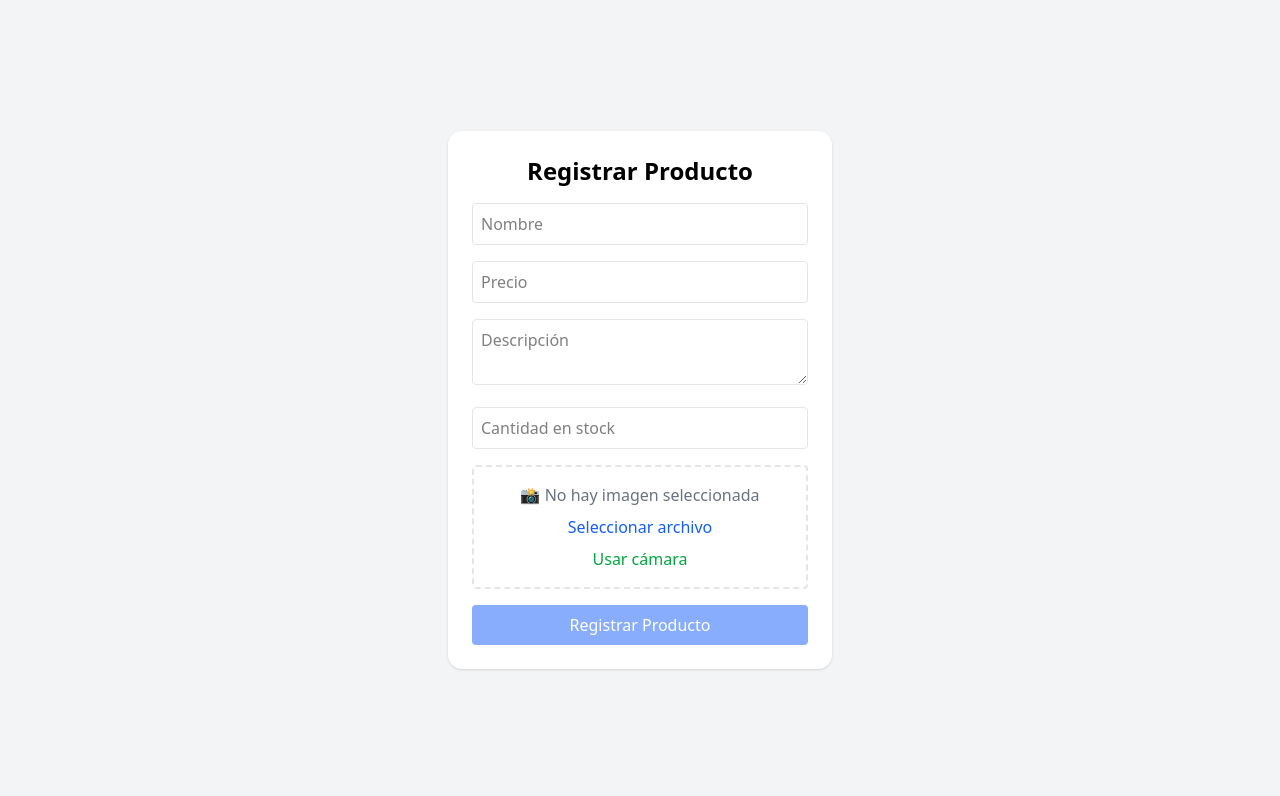
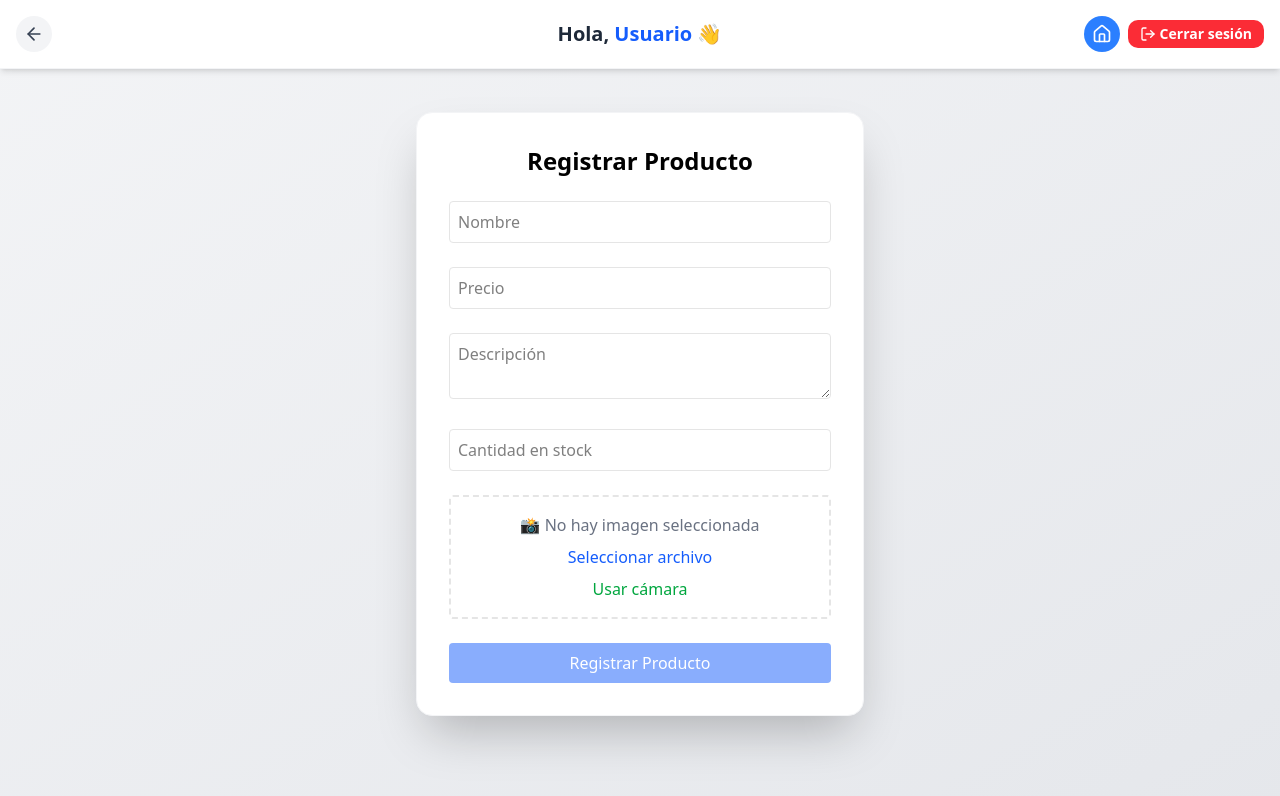
Before and after one commit to bryanrico7360/parcial-2, a Next.js app: page /productos/add in a window 1280 px wide. Shown: the top 796 px of the page. Built offline with nearby package versions, Linux system fonts and the light colour scheme.

Commit message:
Implementaacion header y animaciones en secciones

```diff
--- a/src/app/menu/page.jsx
+++ b/src/app/menu/page.jsx
@@ -2,7 +2,7 @@
 import { useRouter } from "next/navigation";
 import { motion } from "framer-motion";
 import { Package, FileText, ShoppingCart, RefreshCcw } from "lucide-react";
-import Header from "@/components/Header"; // ✅ importación correcta
+import Header from "@/components/Header";
 
 export default function MenuPage() {
   const router = useRouter();
--- a/src/app/productos/actualizar/page.jsx
+++ b/src/app/productos/actualizar/page.jsx
@@ -1,5 +1,7 @@
 "use client";
 import { useEffect, useState } from "react";
+import { motion } from "framer-motion";
+import Header from "@/components/Header";
 
 export default function GestionInventarioPage() {
   const [productos, setProductos] = useState([]);
@@ -127,8 +129,15 @@ export default function GestionInventarioPage() {
   };
 
   return (
-    <main className="min-h-screen bg-gray-100 py-10">
-      <div className="max-w-6xl mx-auto bg-white p-6 rounded-2xl shadow-md">
+    <main className="min-h-screen pt-28 bg-gradient-to-br from-gray-100 to-gray-200 py-10">
+      <Header />
+
+      <motion.div
+        className="max-w-6xl mx-auto bg-white p-6 rounded-2xl shadow-2xl border border-gray-100"
+        initial={{ scale: 0.9, opacity: 0 }}
+        animate={{ scale: 1, opacity: 1 }}
+        transition={{ duration: 0.4 }}
+      >
         <h1 className="text-3xl font-bold text-center mb-6 text-blue-700">
           Gestión de Inventario
         </h1>
@@ -160,9 +169,12 @@ export default function GestionInventarioPage() {
                   </td>
                 </tr>
               ) : (
-                productos.map((p) => (
-                  <tr
+                productos.map((p, index) => (
+                  <motion.tr
                     key={p._id}
+                    initial={{ opacity: 0, y: 10 }}
+                    animate={{ opacity: 1, y: 0 }}
+                    transition={{ delay: index * 0.05 }}
                     className="hover:bg-gray-50 transition-all duration-200"
                   >
                     <td className="border p-2 text-center">
@@ -259,44 +271,52 @@ export default function GestionInventarioPage() {
                           )}
 
                           <div className="flex justify-center gap-2 mt-2">
-                            <button
+                            <motion.button
                               onClick={() => handleUpdate(p._id)}
-                              className="bg-green-600 hover:bg-green-700 hover:scale-110 active:scale-95 transition-transform duration-200 text-white px-3 py-1 rounded text-xs cursor-pointer"
+                              whileHover={{ scale: 1.05 }}
+                              whileTap={{ scale: 0.95 }}
+                              className="bg-green-600 hover:bg-green-700 text-white px-3 py-1 rounded text-xs cursor-pointer"
                             >
                               Guardar
-                            </button>
-                            <button
+                            </motion.button>
+                            <motion.button
                               onClick={handleCancel}
-                              className="bg-gray-500 hover:bg-gray-600 hover:scale-110 active:scale-95 transition-transform duration-200 text-white px-3 py-1 rounded text-xs cursor-pointer"
+                              whileHover={{ scale: 1.05 }}
+                              whileTap={{ scale: 0.95 }}
+                              className="bg-gray-500 hover:bg-gray-600 text-white px-3 py-1 rounded text-xs cursor-pointer"
                             >
                               Cancelar
-                            </button>
+                            </motion.button>
                           </div>
                         </>
                       ) : (
                         <div className="flex justify-center gap-2">
-                          <button
+                          <motion.button
                             onClick={() => handleEdit(p)}
-                            className="bg-blue-600 hover:bg-blue-700 hover:scale-110 active:scale-95 transition-transform duration-200 text-white px-3 py-1 rounded text-xs cursor-pointer"
+                            whileHover={{ scale: 1.05 }}
+                            whileTap={{ scale: 0.95 }}
+                            className="bg-blue-600 hover:bg-blue-700 text-white px-3 py-1 rounded text-xs cursor-pointer"
                           >
                             Editar
-                          </button>
-                          <button
+                          </motion.button>
+                          <motion.button
                             onClick={() => handleDelete(p._id)}
-                            className="bg-red-600 hover:bg-red-700 hover:scale-110 active:scale-95 transition-transform duration-200 text-white px-3 py-1 rounded text-xs cursor-pointer"
+                            whileHover={{ scale: 1.05 }}
+                            whileTap={{ scale: 0.95 }}
+                            className="bg-red-600 hover:bg-red-700 text-white px-3 py-1 rounded text-xs cursor-pointer"
                           >
                             Eliminar
-                          </button>
+                          </motion.button>
                         </div>
                       )}
                     </td>
-                  </tr>
+                  </motion.tr>
                 ))
               )}
             </tbody>
           </table>
         </div>
-      </div>
+      </motion.div>
     </main>
   );
 }
--- a/src/app/productos/add/page.jsx
+++ b/src/app/productos/add/page.jsx
@@ -1,5 +1,7 @@
 "use client";
 import { useEffect, useRef, useState } from "react";
+import { motion } from "framer-motion";
+import Header from "@/components/Header";
 
 export default function RegistrarProductoPage() {
   const [formData, setFormData] = useState({
@@ -12,7 +14,6 @@ export default function RegistrarProductoPage() {
   const [preview, setPreview] = useState(null);
   const [message, setMessage] = useState("");
 
-  // cámara
   const videoRef = useRef(null);
   const canvasRef = useRef(null);
   const [photo, setPhoto] = useState(null);
@@ -27,6 +28,7 @@ export default function RegistrarProductoPage() {
     parseInt(formData.stock) >= 0 &&
     (file !== null || photo !== null);
 
+  // Cámara
   useEffect(() => {
     if (!isCameraOn) return;
     const iniciarCamara = async () => {
@@ -41,8 +43,7 @@ export default function RegistrarProductoPage() {
 
     return () => {
       if (videoRef.current && videoRef.current.srcObject) {
-        const tracks = videoRef.current.srcObject.getTracks();
-        tracks.forEach((t) => t.stop());
+        videoRef.current.srcObject.getTracks().forEach((t) => t.stop());
       }
     };
   }, [isCameraOn]);
@@ -78,8 +79,6 @@ const tomarFoto = () => {
 
     const videoWidth = video.videoWidth;
     const videoHeight = video.videoHeight;
-
-  // 🔹 Calculamos un recorte cuadrado centrado
     const size = Math.min(videoWidth, videoHeight);
     const offsetX = (videoWidth - size) / 2;
     const offsetY = (videoHeight - size) / 2;
@@ -87,20 +86,9 @@ const tomarFoto = () => {
     canvas.width = size;
     canvas.height = size;
 
-  // 🔹 Dibuja la imagen espejada y recortada
     context.save();
     context.scale(-1, 1);
-  context.drawImage(
-    video,
-    offsetX,
-    offsetY,
-    size,
-    size,
-    -size,
-    0,
-    size,
-    size
-  );
+    context.drawImage(video, offsetX, offsetY, size, size, -size, 0, size, size);
     context.restore();
 
     const imageData = canvas.toDataURL("image/png", 0.9);
@@ -108,13 +96,10 @@ const tomarFoto = () => {
     setPreview(imageData);
     setIsCameraOn(false);
 
-  // 🔹 Apagamos la cámara para liberar recursos
+    // Apagar cámara
     const stream = video.srcObject;
-  if (stream) {
-    stream.getTracks().forEach((track) => track.stop());
-  }
+    if (stream) stream.getTracks().forEach((track) => track.stop());
   };
-
 
   const handleSubmit = async (e) => {
     e.preventDefault();
@@ -157,10 +142,15 @@ const tomarFoto = () => {
   };
 
   return (
-    <main className="min-h-screen flex items-center justify-center bg-gray-100">
-      <form
+    <main className="min-h-screen flex flex-col items-center bg-gradient-to-br from-gray-100 to-gray-200 p-6 pt-28">
+      <Header />
+
+      <motion.form
         onSubmit={handleSubmit}
-        className="bg-white p-6 rounded-xl shadow w-96 space-y-4"
+        className="bg-white p-8 rounded-2xl shadow-2xl w-full max-w-md space-y-6 border border-gray-100"
+        initial={{ scale: 0.9, opacity: 0 }}
+        animate={{ scale: 1, opacity: 1 }}
+        transition={{ duration: 0.4 }}
       >
         <h1 className="text-2xl font-bold text-black text-center">
           Registrar Producto
@@ -270,18 +260,20 @@ const tomarFoto = () => {
           )}
         </div>
 
-        <button
+        <motion.button
           type="submit"
           disabled={!isFormValid}
+          whileHover={isFormValid ? { scale: 1.05 } : {}}
+          whileTap={isFormValid ? { scale: 0.95 } : {}}
           className={`w-full text-white py-2 rounded ${
             isFormValid
-              ? "bg-blue-600 hover:bg-blue-700 transform hover:scale-105 transition-transform cursor-pointer"
+              ? "bg-blue-600 hover:bg-blue-700 transition-transform cursor-pointer"
               : "bg-blue-600/50 cursor-not-allowed"
           }`}
         >
           Registrar Producto
-        </button>
-      </form>
+        </motion.button>
+      </motion.form>
     </main>
   );
 }
--- a/src/app/productos/reporte/page.jsx
+++ b/src/app/productos/reporte/page.jsx
@@ -1,5 +1,6 @@
 "use client";
 import { useState } from "react";
+import Header from "@/components/Header";
 
 export default function ReportePage() {
   const [loading, setLoading] = useState(false);
@@ -26,6 +27,7 @@ export default function ReportePage() {
 
   return (
     <main className="min-h-screen flex items-center justify-center bg-gray-100">
+      <Header />
       <div className="bg-white p-6 rounded-xl shadow w-96 text-center space-y-4">
         <h1 className="text-2xl font-bold text-black">
           Reporte de Inventario
--- a/src/app/productos/ventas/page.jsx
+++ b/src/app/productos/ventas/page.jsx
@@ -1,5 +1,7 @@
 "use client";
 import { useEffect, useState } from "react";
+import { motion } from "framer-motion";
+import Header from "@/components/Header";
 
 export default function VentaProductosPage() {
   const [productos, setProductos] = useState([]);
@@ -7,7 +9,6 @@ export default function VentaProductosPage() {
   const [message, setMessage] = useState("");
   const [cliente, setCliente] = useState("");
 
-  // 🔹 Cargar productos desde la BD
   useEffect(() => {
     const fetchProductos = async () => {
       try {
@@ -23,7 +24,6 @@ export default function VentaProductosPage() {
     fetchProductos();
   }, []);
 
-  // 🔹 Manejar cantidad seleccionada
   const handleCantidadChange = (id, cantidad) => {
     setSeleccion((prev) => ({
       ...prev,
@@ -31,7 +31,6 @@ export default function VentaProductosPage() {
     }));
   };
 
-  // 🔹 Generar venta y factura PDF
   const handleVenta = async (e) => {
     e.preventDefault();
     setMessage("");
@@ -63,7 +62,7 @@ export default function VentaProductosPage() {
       if (res.ok) {
         const blob = await res.blob();
         const url = URL.createObjectURL(blob);
-        window.open(url); // abre el PDF
+        window.open(url);
         setMessage("✅ Venta realizada y factura generada");
         setSeleccion({});
         setCliente("");
@@ -78,10 +77,15 @@ export default function VentaProductosPage() {
   };
 
   return (
-    <main className="min-h-screen flex flex-col items-center bg-gray-100 p-6">
-      <form
+    <main className="min-h-screen flex flex-col items-center bg-gradient-to-br from-gray-100 to-gray-200 p-6 pt-28">
+      <Header />
+
+      <motion.form
         onSubmit={handleVenta}
-        className="bg-white p-8 rounded-xl shadow-xl w-full max-w-4xl space-y-6"
+        className="bg-white p-8 rounded-2xl shadow-2xl w-full max-w-4xl space-y-6 border border-gray-100"
+        initial={{ scale: 0.9, opacity: 0 }}
+        animate={{ scale: 1, opacity: 1 }}
+        transition={{ duration: 0.4 }}
       >
         <h1 className="text-3xl font-bold text-center text-black">
           Venta de Productos
@@ -148,15 +152,17 @@ export default function VentaProductosPage() {
           </table>
         </div>
 
-        <button
+        <motion.button
           type="submit"
+          whileHover={{ scale: 1.05 }}
+          whileTap={{ scale: 0.95 }}
           className="w-full bg-green-600 text-white py-3 rounded-lg
                      hover:bg-green-700 transform transition-transform
-                     duration-200 hover:scale-105 shadow-md font-semibold cursor-pointer"
+                     duration-200 shadow-md font-semibold cursor-pointer"
         >
           Generar Venta y Factura PDF
-        </button>
-      </form>
+        </motion.button>
+      </motion.form>
     </main>
   );
 }
--- a/src/components/Header.jsx
+++ b/src/components/Header.jsx
@@ -2,6 +2,7 @@
 import { useRouter, usePathname } from "next/navigation";
 import { useEffect, useState } from "react";
 import { ArrowLeft, Home, LogOut } from "lucide-react";
+import { motion } from "framer-motion";
 
 export default function Header() {
   const router = useRouter();
@@ -10,9 +11,7 @@ export default function Header() {
 
   useEffect(() => {
     const storedName = localStorage.getItem("nombreUsuario");
-    if (storedName) {
-      setNombreUsuario(storedName);
-    }
+    if (storedName) setNombreUsuario(storedName);
   }, []);
 
   const handleLogout = () => {
@@ -33,44 +32,71 @@ export default function Header() {
   const isMenu = pathname === "/menu" || pathname === "/";
 
   return (
-    <header className="w-full flex items-center justify-between p-4 bg-white shadow-md fixed top-0 left-0 z-50 border-b border-gray-100">
+    <motion.header
+      className="w-full flex items-center justify-between p-4 bg-white shadow-md fixed top-0 left-0 z-50 border-b border-gray-100"
+      initial={{ y: -50, opacity: 0 }}
+      animate={{ y: 0, opacity: 1 }}
+      transition={{ type: "spring", stiffness: 120, damping: 15 }}
+    >
       {/* 🔙 Volver atrás */}
-      <div className="flex items-center gap-3">
+      <div className="flex items-center gap-3 w-1/4">
         {!isMenu && (
-          <button
+          <motion.button
             onClick={handleBack}
-            className="p-2 bg-gray-100 rounded-full hover:bg-gray-200 transition"
+            whileHover={{ scale: 1.1 }}
+            whileTap={{ scale: 0.95 }}
+            className="p-2 bg-gray-100 rounded-full cursor-pointer hover:bg-gray-200 transition"
             title="Volver atrás"
           >
             <ArrowLeft className="w-5 h-5 text-gray-700" />
-          </button>
+          </motion.button>
         )}
       </div>
 
-      {/* 👤 Saludo */}
-      <h2 className="text-lg sm:text-xl font-semibold text-gray-800 text-center flex-1">
-        Hola, <span className="text-blue-600">{nombreUsuario || "Usuario"}</span> 👋
-      </h2>
+      {/* 👤 Saludo centrado con animación */}
+      <motion.div
+        className="flex justify-center flex-1"
+        initial={{ opacity: 0, y: -10 }}
+        animate={{ opacity: 1, y: 0 }}
+        transition={{ duration: 0.5 }}
+      >
+        <h2 className="text-lg sm:text-xl font-semibold text-gray-800 text-center">
+          Hola,{" "}
+          <motion.span
+            className="text-blue-600"
+            initial={{ opacity: 0, y: -5 }}
+            animate={{ opacity: 1, y: 0 }}
+            transition={{ delay: 0.3 }}
+          >
+            {nombreUsuario || "Usuario"}
+          </motion.span>{" "}
+          👋
+        </h2>
+      </motion.div>
 
       {/* 🏠 Ir al menú y salir */}
-      <div className="flex items-center gap-2">
+      <div className="flex items-center gap-2 w-1/4 justify-end">
         {!isMenu && (
-          <button
+          <motion.button
             onClick={goHome}
-            className="p-2 bg-blue-500 rounded-full hover:bg-blue-600 transition"
+            whileHover={{ scale: 1.1 }}
+            whileTap={{ scale: 0.95 }}
+            className="p-2 bg-blue-500 cursor-pointer rounded-full hover:bg-blue-600 transition"
             title="Ir al menú"
           >
             <Home className="w-5 h-5 text-white" />
-          </button>
+          </motion.button>
         )}
-        <button
+        <motion.button
           onClick={handleLogout}
-          className="flex items-center gap-1 cursor-pointer bg-red-500 hover:bg-red-600 text-white px-3 py-1 rounded-lg text-sm font-semibold transition"
-          title="Cerrar sesión"
+          whileHover={{ y: -3, scale: 1.05 }}
+          whileTap={{ scale: 0.95 }}
+          transition={{ type: "spring", stiffness: 120 }}
+          className="flex items-center gap-1 cursor-pointer bg-red-500 hover:bg-red-600 text-white px-3 py-1 rounded-lg text-sm font-semibold "
         >
           <LogOut className="w-4 h-4" /> Cerrar sesión
-        </button>
+        </motion.button>
       </div>
-    </header>
+    </motion.header>
   );
 }
```
Lines whose indentation alone changed are shown as unchanged.
